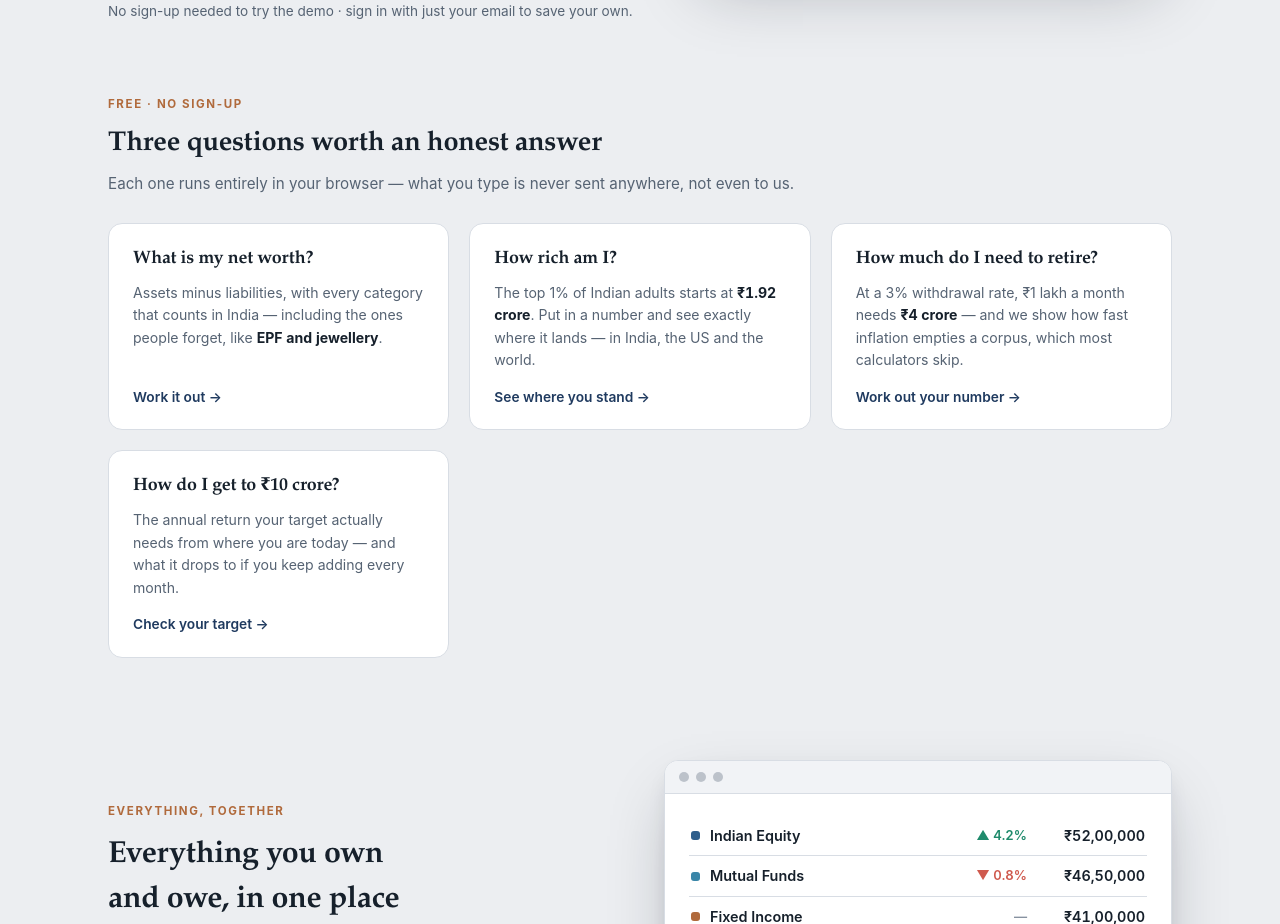
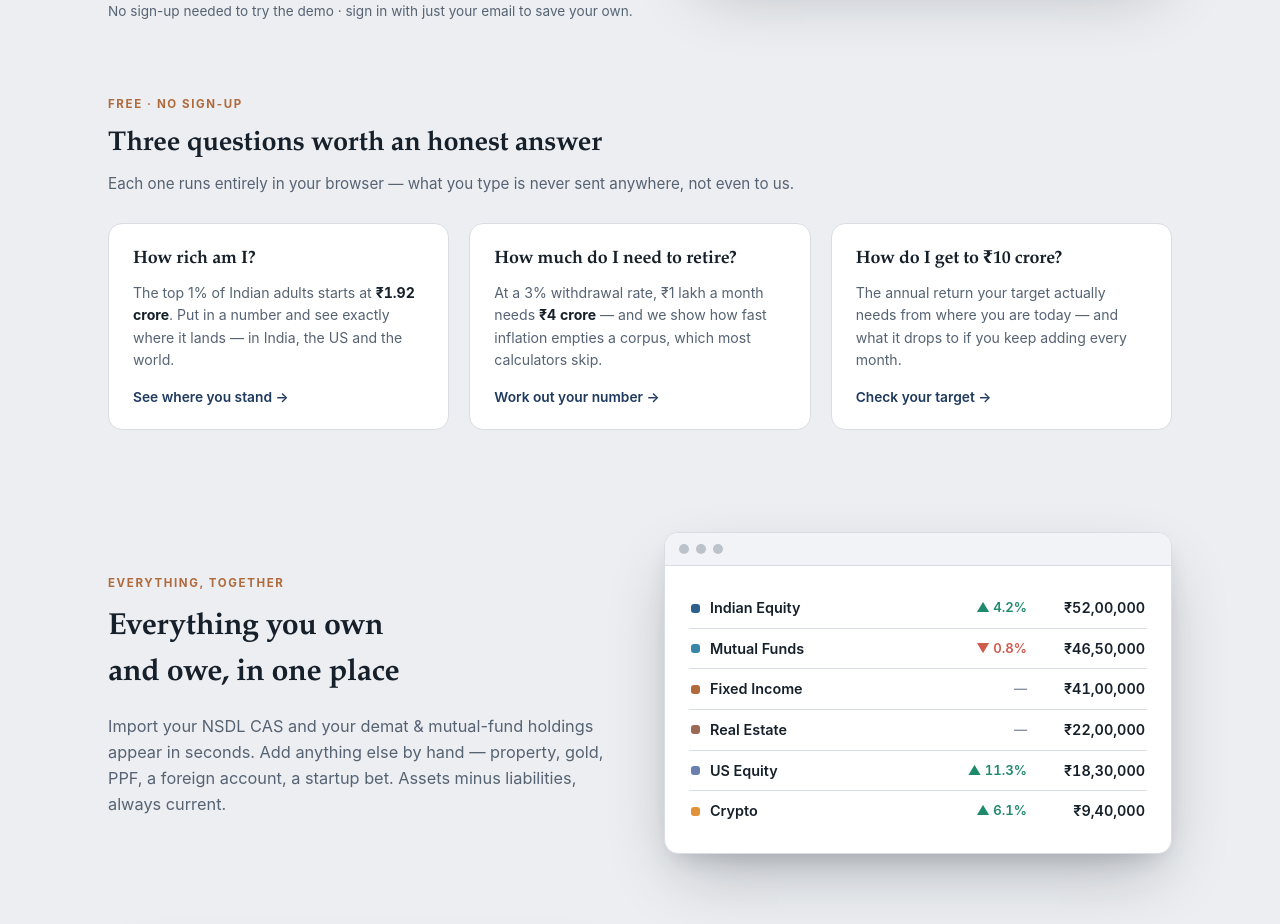
Before and after one commit to awmanoj/networthy, a FastAPI app: page / in a window 1280 px wide. Shown: the part 478-1402 px from the top of the page. Run offline with FastAPI, Linux system fonts and the light colour scheme.

Commit message:
Drop the calculator card from the landing tools strip
Back to the three the heading promises. The calculator stays reachable from
the footer, the sitemap, and the "Also useful" line on each of the other three
tool pages, so nothing is orphaned — it just isn't competing for attention in
the strip.

Co-Authored-By: Claude Opus 5 <noreply@anthropic.com>
Claude-Session: https://claude.ai/code/session_01BvZ1LseT4aNZ4K31Z2uf5B

```diff
--- a/app/templates/landing.html
+++ b/app/templates/landing.html
@@ -64,14 +64,6 @@
     </p>
   </div>
   <div class="mkt-tools-grid">
-    <a class="mkt-tool" href="/net-worth-calculator">
-      <h3>What is my net worth?</h3>
-      <p>
-        Assets minus liabilities, with every category that counts in India — including
-        the ones people forget, like <strong>EPF and jewellery</strong>.
-      </p>
-      <span class="mkt-tool-go">Work it out →</span>
-    </a>
     <a class="mkt-tool" href="/how-rich-am-i">
       <h3>How rich am I?</h3>
       <p>
```
